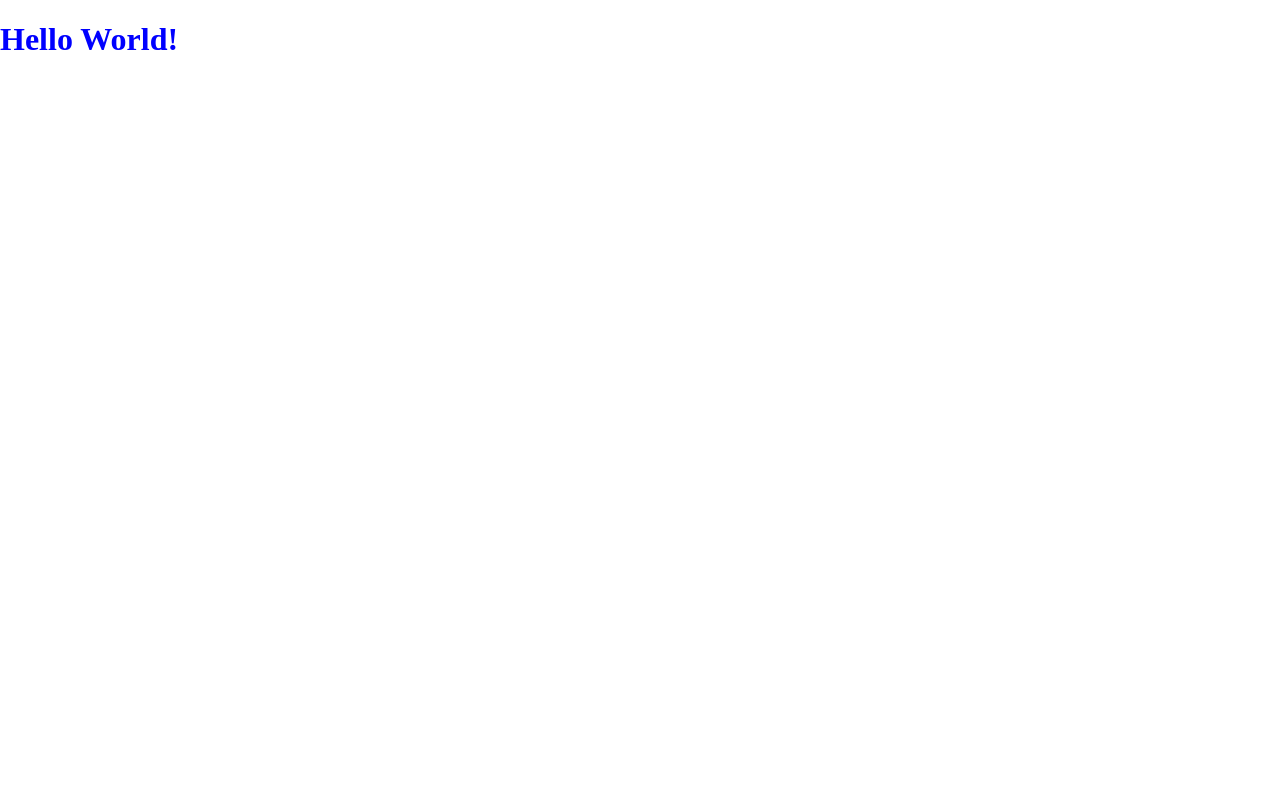
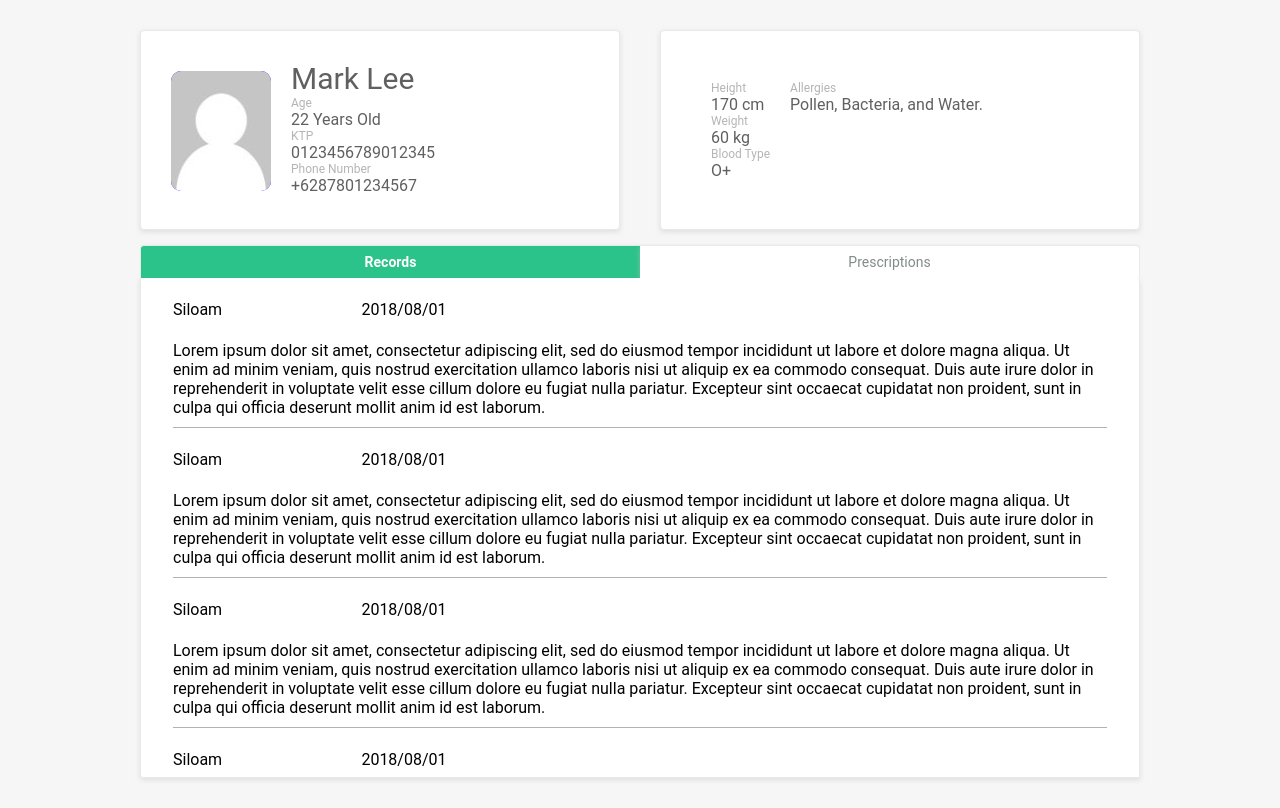
Before and after one commit to frostwilly/MedData, a React app in the folder MedData-Dashboard/: page / in a window 1280 px wide. Built offline with nearby package versions, Linux system fonts and the light colour scheme.

Commit message:
Added react components for dashboard

```diff
--- /dev/null
+++ b/MedData-Dashboard/src/components/medical-records/medical-records.js
@@ -0,0 +1,40 @@
+import React, { Component } from 'react';
+import Profile from '../profile/profile'
+import Vital from '../vital/vital'
+import Switch from '../switch/switch'
+import Records from '../records/records'
+import './medical-records.scss';
+import Prescriptions from '../prescriptions/prescriptions';
+
+class MedicalRecords extends Component {
+  constructor() {
+    super()
+    this.state = {
+      tabSelected: "records"
+    }
+  }
+
+  handleTabButton = (tab) => {
+    this.setState({
+      tabSelected: tab
+    })
+  }
+
+  render() {
+    return (
+      <div className="wrapper">
+        <Profile />
+        <Vital />
+        <Switch tabSelected={this.state.tabSelected} onClickTabButton={this.handleTabButton} />
+        {
+          this.state.tabSelected === "records" ? <Records /> :
+            this.state.tabSelected === "prescriptions" ?
+              <Prescriptions /> : ''
+        }
+
+      </div>
+    )
+  }
+}
+
+export default MedicalRecords
--- /dev/null
+++ b/MedData-Dashboard/src/components/medical-records/medical-records.scss
@@ -0,0 +1,6 @@
+.wrapper{
+  margin: auto;
+  max-width: 1000px;
+  min-width: 800px;
+  padding: 30px;
+}
--- /dev/null
+++ b/MedData-Dashboard/src/components/prescriptions/prescriptions.js
@@ -0,0 +1,95 @@
+import React, { Component } from 'react';
+import './prescriptions.scss';
+
+class Prescriptions extends Component {
+  render() {
+    return (
+      <div className="prescriptions-card">
+        <table>
+          <tr>
+            <td>Paracetamol (500 mg)</td>
+            <td>2018/08/01</td>
+            <td>2018/08/05</td>
+          </tr>
+          <tr>
+            <td colSpan="2">
+              <span className="prescriptions-desc">Drug Type</span>
+              <span>Generic</span>
+              <span className="prescriptions-desc">Uses</span>
+              <span>q.i.id</span>
+              <span className="prescriptions-desc">Hospital</span>
+              <span>Siloam</span>
+            </td>
+            <td>4 Rx</td>
+          </tr>
+          <tr>
+            <td>Paracetamol (500 mg)</td>
+            <td>2018/08/01</td>
+            <td>2018/08/05</td>
+          </tr>
+          <tr>
+            <td colSpan="2">
+              <span className="prescriptions-desc">Drug Type</span>
+              <span>Generic</span>
+              <span className="prescriptions-desc">Uses</span>
+              <span>q.i.id</span>
+              <span className="prescriptions-desc">Hospital</span>
+              <span>Siloam</span>
+            </td>
+            <td>4 Rx</td>
+          </tr>
+          <tr>
+            <td>Paracetamol (500 mg)</td>
+            <td>2018/08/01</td>
+            <td>2018/08/05</td>
+          </tr>
+          <tr>
+            <td colSpan="2">
+              <span className="prescriptions-desc">Drug Type</span>
+              <span>Generic</span>
+              <span className="prescriptions-desc">Uses</span>
+              <span>q.i.id</span>
+              <span className="prescriptions-desc">Hospital</span>
+              <span>Siloam</span>
+            </td>
+            <td>4 Rx</td>
+          </tr>
+          <tr>
+            <td>Paracetamol (500 mg)</td>
+            <td>2018/08/01</td>
+            <td>2018/08/05</td>
+          </tr>
+          <tr>
+            <td colSpan="2">
+              <span className="prescriptions-desc">Drug Type</span>
+              <span>Generic</span>
+              <span className="prescriptions-desc">Uses</span>
+              <span>q.i.id</span>
+              <span className="prescriptions-desc">Hospital</span>
+              <span>Siloam</span>
+            </td>
+            <td>4 Rx</td>
+          </tr>
+          <tr>
+            <td>Paracetamol (500 mg)</td>
+            <td>2018/08/01</td>
+            <td>2018/08/05</td>
+          </tr>
+          <tr>
+            <td colSpan="2">
+              <span className="prescriptions-desc">Drug Type</span>
+              <span>Generic</span>
+              <span className="prescriptions-desc">Uses</span>
+              <span>q.i.id</span>
+              <span className="prescriptions-desc">Hospital</span>
+              <span>Siloam</span>
+            </td>
+            <td>4 Rx</td>
+          </tr>
+        </table>
+      </div>
+    )
+  }
+}
+
+export default Prescriptions
--- /dev/null
+++ b/MedData-Dashboard/src/components/prescriptions/prescriptions.scss
@@ -0,0 +1,45 @@
+.prescriptions-card{
+  width: 100%;
+  box-sizing: border-box;
+  max-height: 500px;
+  overflow: auto;
+  padding: 20px 30px;
+  font-family: 'Roboto', sans-serif;
+  border: 1px solid #e9e9e9;
+  border-top: none;
+  border-radius: 0 4px;
+  background-color: white;
+  box-shadow: 0 2px 5px 0 hsla(0,0%,78%,.5);
+  table{
+    border-collapse: collapse;
+    width: 100%;
+    tr:first-child{
+      td{
+        padding: 0 0 10px 0 !important;
+      }
+    }
+    tr:nth-child(odd){
+      td{
+        padding: 20px 0 10px 0;
+      }
+      td:first-child{
+        width: 70%;
+      }
+    }
+    tr:nth-child(even){
+      td{
+        border-bottom: 1px solid rgba(0,0,0,0.3);
+        padding: 10px 0;
+      }
+      td:first-child{
+        span{
+          display: block;
+        }
+        .prescriptions-desc{
+          font-size: 12px;
+          color: #b5b5b5;
+        }
+      }
+    }
+ }
+}
--- /dev/null
+++ b/MedData-Dashboard/src/components/profile/profile.js
@@ -0,0 +1,26 @@
+import React, { Component } from 'react';
+import './profile.scss';
+import face from '../../assets/mystery-man.jpg';
+
+class Profile extends Component {
+  render() {
+    return (
+      <div className="profile-card">
+        <div className="profile-wrapper">
+          <img src={face} className="profile-picture" alt="face" />
+          <div className="profile-data">
+            <span>Mark Lee</span>
+            <span className="profile-desc">Age</span>
+            <span>22 Years Old</span>
+            <span className="profile-desc">KTP</span>
+            <span>0123456789012345</span>
+            <span className="profile-desc">Phone Number</span>
+            <span>+6287801234567</span>
+          </div>
+        </div>
+      </div>
+    )
+  }
+}
+
+export default Profile
--- /dev/null
+++ b/MedData-Dashboard/src/components/profile/profile.scss
@@ -0,0 +1,36 @@
+.profile-card{
+  float: left;
+  width: 48%;
+  box-sizing: border-box;
+  height: 200px;
+  overflow: hidden;
+  padding: 30px;
+  font-family: 'Roboto', sans-serif;
+  border: 1px solid #e9e9e9;
+  border-radius: 4px;
+  background-color: white;
+  box-shadow: 0 2px 5px 0 hsla(0,0%,78%,.5);
+  .profile-picture{
+    float: left;
+    width: 100px;
+    height: 120px;
+    background-color: blue;
+    border-radius: 10px;
+    margin-top: 10px;
+  }
+  .profile-data{
+    float: left;
+    span{
+      margin-left: 20px;
+      display: block;
+      color: #606060;
+    }
+    .profile-desc{
+      font-size: 12px;
+      color: #b5b5b5;
+    }
+    span:first-child{
+      font-size: 30px;
+    }
+  }
+}
--- /dev/null
+++ b/MedData-Dashboard/src/components/records/records.js
@@ -0,0 +1,50 @@
+import React, { Component } from 'react';
+import './records.scss';
+
+class Records extends Component {
+  render() {
+    return (
+      <div className="records-card">
+        <table>
+          <tr>
+            <td>Siloam</td>
+            <td>2018/08/01</td>
+          </tr>
+          <tr>
+            <td colSpan="2">Lorem ipsum dolor sit amet, consectetur adipiscing elit, sed do eiusmod tempor incididunt ut labore et dolore magna aliqua. Ut enim ad minim veniam, quis nostrud exercitation ullamco laboris nisi ut aliquip ex ea commodo consequat. Duis aute irure dolor in reprehenderit in voluptate velit esse cillum dolore eu fugiat nulla pariatur. Excepteur sint occaecat cupidatat non proident, sunt in culpa qui officia deserunt mollit anim id est laborum.</td>
+          </tr>
+          <tr>
+            <td>Siloam</td>
+            <td>2018/08/01</td>
+          </tr>
+          <tr>
+            <td colSpan="2">Lorem ipsum dolor sit amet, consectetur adipiscing elit, sed do eiusmod tempor incididunt ut labore et dolore magna aliqua. Ut enim ad minim veniam, quis nostrud exercitation ullamco laboris nisi ut aliquip ex ea commodo consequat. Duis aute irure dolor in reprehenderit in voluptate velit esse cillum dolore eu fugiat nulla pariatur. Excepteur sint occaecat cupidatat non proident, sunt in culpa qui officia deserunt mollit anim id est laborum.</td>
+          </tr>
+          <tr>
+            <td>Siloam</td>
+            <td>2018/08/01</td>
+          </tr>
+          <tr>
+            <td colSpan="2">Lorem ipsum dolor sit amet, consectetur adipiscing elit, sed do eiusmod tempor incididunt ut labore et dolore magna aliqua. Ut enim ad minim veniam, quis nostrud exercitation ullamco laboris nisi ut aliquip ex ea commodo consequat. Duis aute irure dolor in reprehenderit in voluptate velit esse cillum dolore eu fugiat nulla pariatur. Excepteur sint occaecat cupidatat non proident, sunt in culpa qui officia deserunt mollit anim id est laborum.</td>
+          </tr>
+          <tr>
+            <td>Siloam</td>
+            <td>2018/08/01</td>
+          </tr>
+          <tr>
+            <td colSpan="2">Lorem ipsum dolor sit amet, consectetur adipiscing elit, sed do eiusmod tempor incididunt ut labore et dolore magna aliqua. Ut enim ad minim veniam, quis nostrud exercitation ullamco laboris nisi ut aliquip ex ea commodo consequat. Duis aute irure dolor in reprehenderit in voluptate velit esse cillum dolore eu fugiat nulla pariatur. Excepteur sint occaecat cupidatat non proident, sunt in culpa qui officia deserunt mollit anim id est laborum.</td>
+          </tr>
+          <tr>
+            <td>Siloam</td>
+            <td>2018/08/01</td>
+          </tr>
+          <tr>
+            <td colSpan="2">Lorem ipsum dolor sit amet, consectetur adipiscing elit, sed do eiusmod tempor incididunt ut labore et dolore magna aliqua. Ut enim ad minim veniam, quis nostrud exercitation ullamco laboris nisi ut aliquip ex ea commodo consequat. Duis aute irure dolor in reprehenderit in voluptate velit esse cillum dolore eu fugiat nulla pariatur. Excepteur sint occaecat cupidatat non proident, sunt in culpa qui officia deserunt mollit anim id est laborum.</td>
+          </tr>
+        </table>
+      </div>
+    )
+  }
+}
+
+export default Records
--- /dev/null
+++ b/MedData-Dashboard/src/components/records/records.scss
@@ -0,0 +1,32 @@
+.records-card{
+  width: 100%;
+  box-sizing: border-box;
+  max-height: 500px;
+  overflow: auto;
+  padding: 20px 30px;
+  font-family: 'Roboto', sans-serif;
+  border: 1px solid #e9e9e9;
+  border-top: none;
+  border-radius: 0 4px;
+  background-color: white;
+  box-shadow: 0 2px 5px 0 hsla(0,0%,78%,.5);
+  tr:first-child{
+    td{
+      padding: 0 0 10px 0 !important;
+    }
+  }
+  tr:nth-child(odd){
+    td{
+      padding: 20px 0 10px 0;
+    }
+    td:first-child{
+      width: 20%;
+    }
+  }
+  tr:nth-child(even){
+    td{
+      border-bottom: 1px solid rgba(0,0,0,0.3);
+      padding: 10px 0;
+    }
+  }
+}
--- /dev/null
+++ b/MedData-Dashboard/src/components/switch/switch.js
@@ -0,0 +1,19 @@
+import React, { Component } from 'react';
+import './switch.scss';
+
+class Switch extends Component {
+  render() {
+    return (
+      <div className="tab-button">
+        <span className={this.props.tabSelected === "records" ? 'tab-button-active' : ''} onClick={() => this.props.onClickTabButton("records")}>
+          Records
+        </span>
+        <span className={this.props.tabSelected === "prescriptions" ? 'tab-button-active' : ''} onClick={() => this.props.onClickTabButton("prescriptions")}>
+          Prescriptions
+        </span>
+      </div>
+    )
+  }
+}
+
+export default Switch
--- /dev/null
+++ b/MedData-Dashboard/src/components/switch/switch.scss
@@ -0,0 +1,36 @@
+.tab-button{
+  overflow: hidden;
+  padding-top: 15px;
+  width: 100%;
+  box-sizing: border-box;
+  color: rgba(6, 25, 18, 0.5);
+  font-size: 16px;
+  font-family: "Roboto", sans-serif;
+  text-align: center;
+  span{
+    float: left;
+    box-sizing: border-box;
+    display:block;
+    width: 50%;
+    font-size: 14px;
+    padding: 8px 16px;
+    background-color: white;
+    border: 1px solid #e9e9e9;
+    border-bottom: none;
+    box-shadow: 0 2px 5px 0 hsla(0,0%,78%,.5);
+    cursor: pointer;
+  }
+  span:first-child{
+    border-radius: 4px 0 0 0;
+    border-right: none;
+  }
+  span:last-child{
+    border-radius: 0 4px 0 0;
+    border-left: none;
+  }
+  .tab-button-active{
+    background-color: #2CC38A;
+    color: white;
+    font-weight: bold;
+  }
+}
--- /dev/null
+++ b/MedData-Dashboard/src/components/vital/vital.js
@@ -0,0 +1,27 @@
+import React, { Component } from 'react';
+import './vital.scss';
+
+class Vital extends Component {
+  render() {
+    return (
+      <div className="vital-card">
+        <div className="vital-wrapper">
+          <div className="vital-first-column">
+            <span className="vital-desc">Height</span>
+            <span>170 cm</span>
+            <span className="vital-desc">Weight</span>
+            <span>60 kg</span>
+            <span className="vital-desc">Blood Type</span>
+            <span>O+</span>
+          </div>
+          <div className="vital-second-column">
+            <span className="vital-desc">Allergies</span>
+            <span>Pollen, Bacteria, and Water.</span>
+          </div>
+        </div>
+      </div>
+    )
+  }
+}
+
+export default Vital
--- /dev/null
+++ b/MedData-Dashboard/src/components/vital/vital.scss
@@ -0,0 +1,43 @@
+.vital-card{
+  float: right;
+  width: 48%;
+  height: 200px;
+  box-sizing: border-box;
+  overflow: hidden;
+  padding: 30px;
+  font-family: 'Roboto', sans-serif;
+  border: 1px solid #e9e9e9;
+  border-radius: 4px;
+  background-color: white;
+  box-shadow: 0 2px 5px 0 hsla(0,0%,78%,.5);
+  .vital-wrapper{
+    overflow: hidden;
+    position: relative;
+    top: 50%;
+    transform: translateY(-50%);
+    .vital-first-column{
+      float: left;
+      span{
+        margin-left: 20px;
+        display: block;
+        color: #606060;
+      }
+      .vital-desc{
+        font-size: 12px;
+        color: #b5b5b5;
+      }
+    }
+    .vital-second-column{
+      float: left;
+      span{
+        margin-left: 20px;
+        display: block;
+        color: #606060;
+      }
+      .vital-desc{
+        font-size: 12px;
+        color: #b5b5b5;
+      }
+    }
+  }
+}
--- a/MedData-Dashboard/src/views/App.js
+++ b/MedData-Dashboard/src/views/App.js
@@ -1,11 +1,11 @@
-import React, {Component} from 'react';
-
+import React, { Component } from 'react';
+import MedicalRecords from '../components/medical-records/medical-records'
 import './App.scss';
 
 class App extends Component {
-  render(){
-    return(
-      <h1>Hello World!</h1>
+  render() {
+    return (
+      <MedicalRecords />
     )
   }
 }
--- a/MedData-Dashboard/src/views/App.scss
+++ b/MedData-Dashboard/src/views/App.scss
@@ -1,5 +1,27 @@
 @import "../themes/common";
 
-h1 {
-  color: blue;
+body{
+  background-color: #F6F6F6;
 }
+
+::-webkit-scrollbar {
+  width: 8px;
+  height: 8px;
+}
+
+/* Track */
+::-webkit-scrollbar-track {
+  background: rgba(155,155,155,0.10);
+  border-radius: 4px;
+}
+
+/* Handle */
+::-webkit-scrollbar-thumb {
+  background: #2BAB7B;
+  border-radius: 4px;
+}
+
+/* Handle on hover */
+::-webkit-scrollbar-thumb:hover {
+  background: rgb(28, 129, 92);
+}
```
Also changed, not shown: MedData-Dashboard/src/assets/mystery-man.jpg (added).
